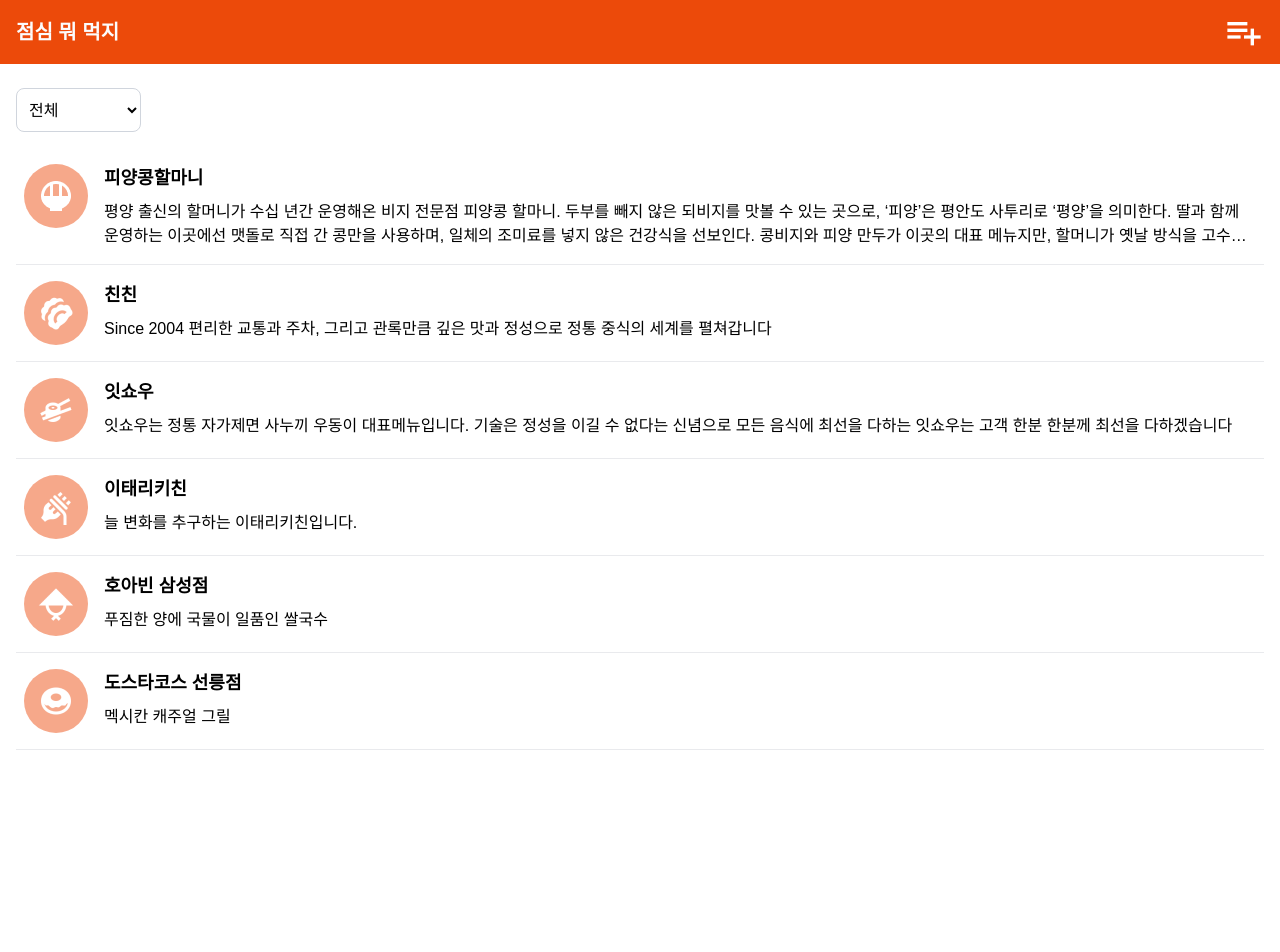
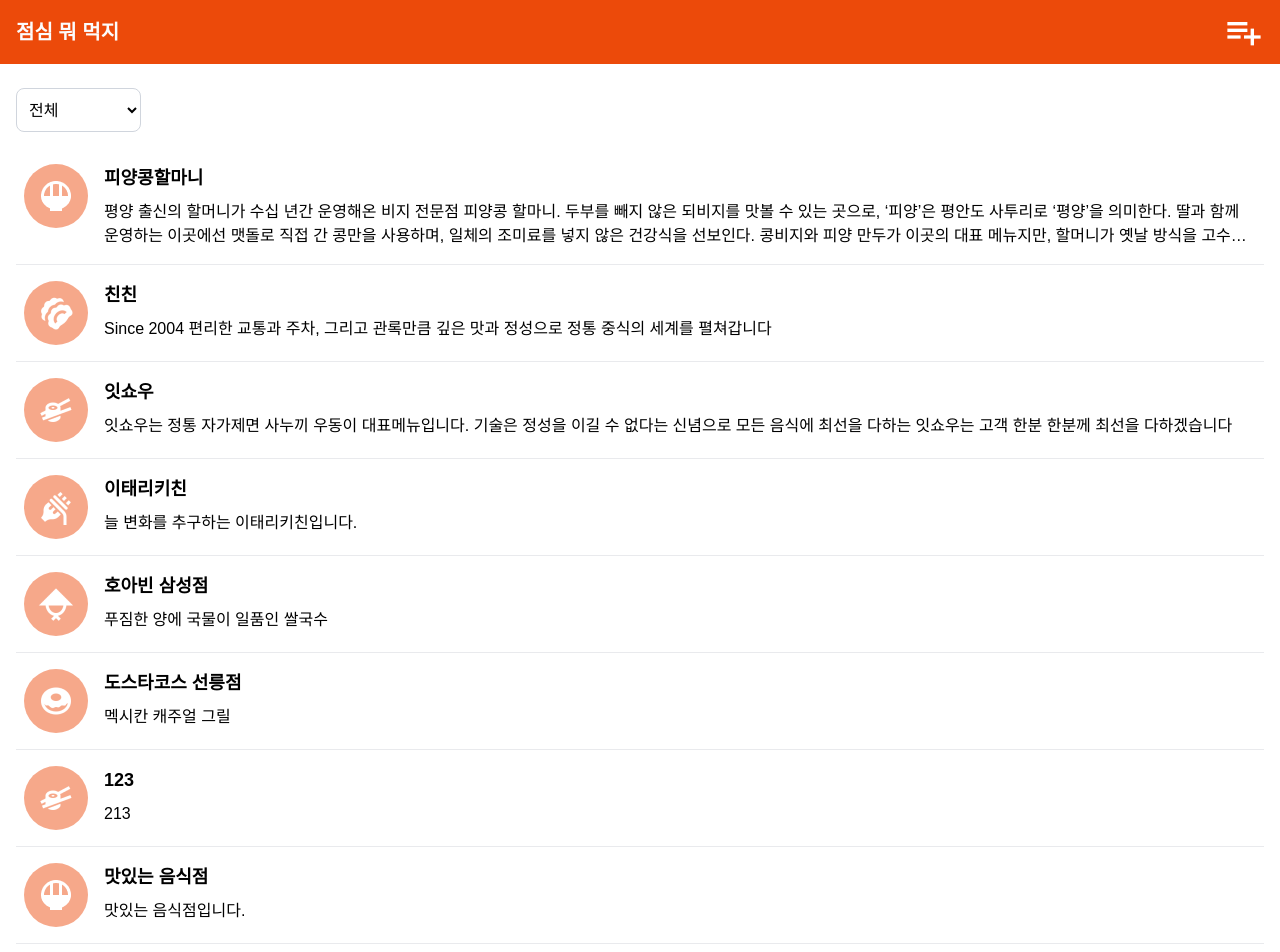
Before and after one commit to woowacourse/self-paced-react, a React (Vite) app: page / in a window 1280 px wide. Shown: the top 952 px of the page. Before the commit the page ends 800 px from the top, so only its background shows below. Built offline with nearby package versions, Linux system fonts and the light colour scheme; data requests are answered from the project's data file.

Commit message:
feat: 레스토랑 데이터 추가 및 API 연동 구현

```diff
--- a/db.json
+++ b/db.json
@@ -35,6 +35,24 @@
       "name": "도스타코스 선릉점",
       "description": "멕시칸 캐주얼 그릴",
       "category": "기타"
+    },
+    {
+      "id": 1744139526947,
+      "category": "일식",
+      "name": "123",
+      "description": "213"
+    },
+    {
+      "id": 1744139725227,
+      "category": "한식",
+      "name": "맛있는 음식점",
+      "description": "맛있는 음식점입니다."
+    },
+    {
+      "id": 1744139739456,
+      "category": "중식",
+      "name": "가나다",
+      "description": "라마바"
     }
   ]
 }
--- a/src/App.jsx
+++ b/src/App.jsx
@@ -6,22 +6,42 @@ import Modal from './components/Modal';
 import AddRestaurantModal from './components/AddRestaurantModal';
 import RestaurantDetailModal from './components/RestaurantDetailModal';
 import { useEffect, useState } from 'react';
-import { restaurantsData } from './data/restaurantsData';
 
 function App() {
-    const [restaurants, setRestaurants] = useState(restaurantsData);
+    const [restaurants, setRestaurants] = useState([]);
     const [category, setCategory] = useState('전체');
     const [isModalOpen, setIsModalOpen] = useState(false);
     const [selectedRestaurant, setSelectedRestaurant] = useState(null);
     const [modalKind, setModalKind] = useState('');
 
     useEffect(() => {
-        if (category === '전체') {
-            setRestaurants(restaurantsData);
-        } else {
-            const filteredRestaurants = restaurantsData.filter((restaurant) => restaurant.category === category);
-            setRestaurants(filteredRestaurants);
-        }
+        fetch('http://localhost:3000/restaurants')
+            .then((response) => response.json())
+            .then((data) => setRestaurants(data))
+            .catch((error) => {
+                console.error(error.message);
+            });
+    }, []);
+
+    useEffect(() => {
+        const fetchRestaurants = async () => {
+            try {
+                const response = await fetch('http://localhost:3000/restaurants');
+                const restaurantsData = await response.json();
+
+                if (category === '전체') {
+                    setRestaurants(restaurantsData);
+                    return;
+                }
+
+                const filteredRestaurants = restaurantsData.filter((restaurant) => restaurant.category === category);
+                setRestaurants(filteredRestaurants);
+            } catch (error) {
+                console.error(error.message);
+            }
+        };
+
+        fetchRestaurants();
     }, [category]);
 
     return (
--- a/src/components/AddRestaurantModal.jsx
+++ b/src/components/AddRestaurantModal.jsx
@@ -1,20 +1,39 @@
 import '../css/Modal.css';
 import { useState } from 'react';
 
-function AddRestaurantModal({ onChangeModal, currentRestaurants, handleRestaurant }) {
+function AddRestaurantModal({ onChangeModal, handleRestaurant }) {
     const [category, setCategory] = useState('');
     const [name, setName] = useState('');
     const [description, setDescription] = useState('');
 
     const handleFomSubmit = (e) => {
         e.preventDefault();
-        const newRestaurant = {
-            id: Date.now(),
-            category,
-            name,
-            description,
+
+        const addRestaurant = async () => {
+            try {
+                const newRestaurant = {
+                    id: Date.now(),
+                    category,
+                    name,
+                    description,
+                };
+
+                await fetch('http://localhost:3000/restaurants', {
+                    method: 'POST',
+                    headers: {
+                        'Content-Type': 'application/json',
+                    },
+                    body: JSON.stringify(newRestaurant),
+                });
+
+                const response = await fetch('http://localhost:3000/restaurants');
+                const updatedRestaurants = await response.json();
+                handleRestaurant(updatedRestaurants);
+            } catch (error) {
+                console.error('레스토랑 추가 중 오류 발생:', error.message);
+            }
         };
-        handleRestaurant([...currentRestaurants, newRestaurant]);
+        addRestaurant();
         onChangeModal(false);
     };
     return (
```
